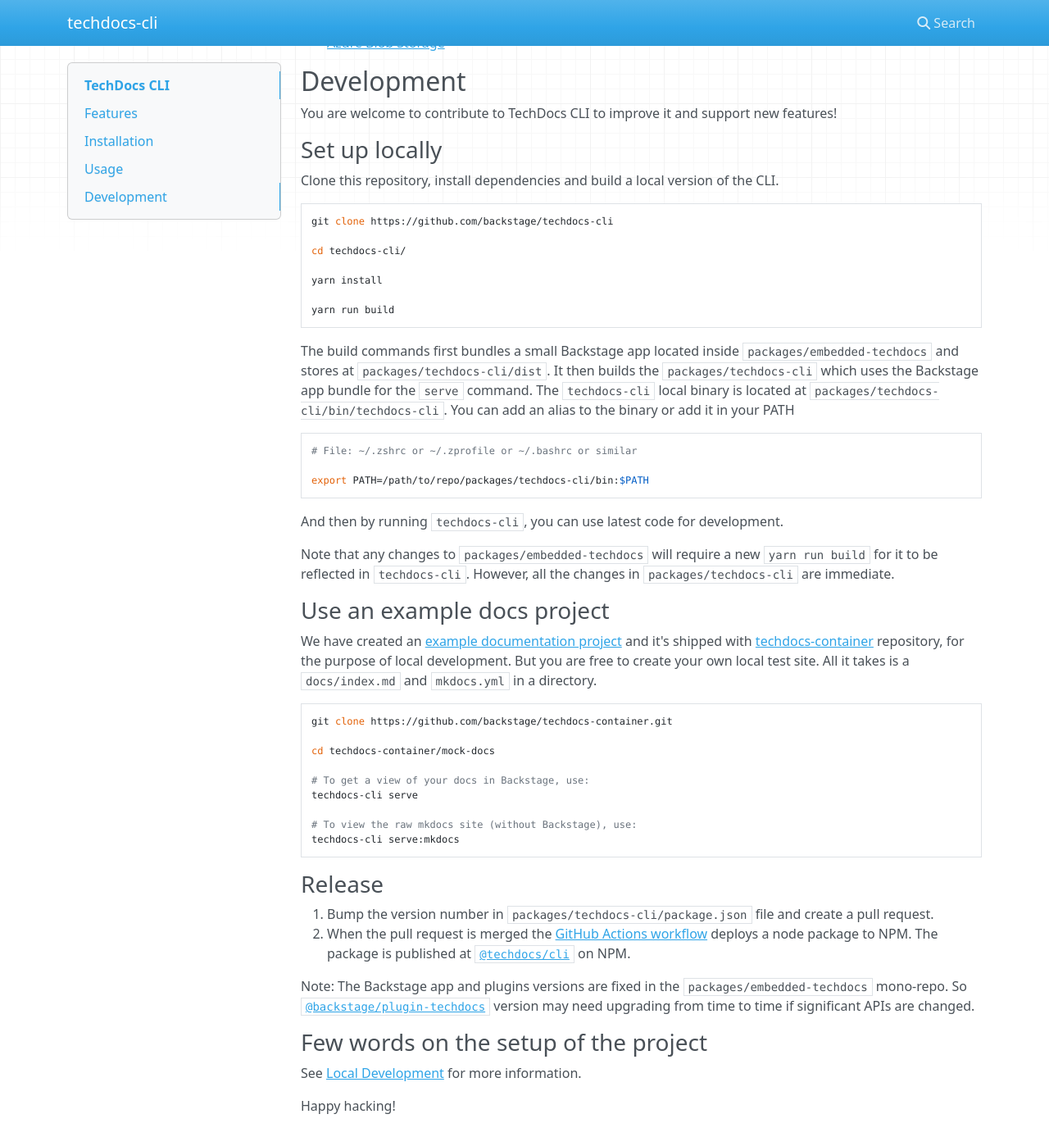
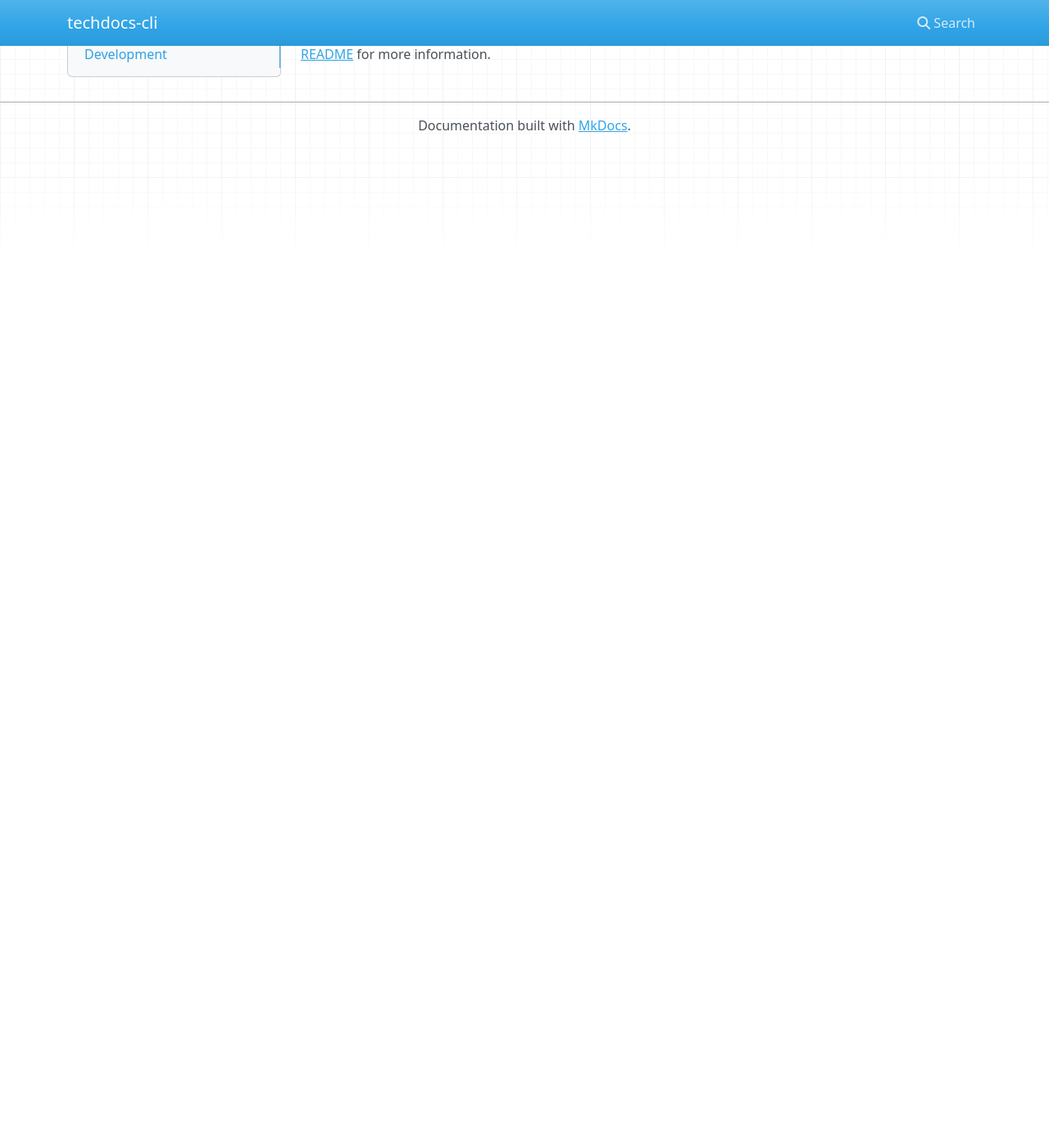
Before and after one commit to backstage/techdocs-cli, an MkDocs documentation site: the page built from docs/README.md, in a window 1280 px wide and 1400 px high, scrolled down 4603 px. Shown: the whole window at 82% size. Built offline with MkDocs 1.6.1, drawn with Linux system fonts in a browser that asks for light colours; nearby versions of some CDN libraries; after the commit the page ends 4784 px from its top, so only the background shows below that.

Commit message:
update docs

````diff
--- a/docs/README.md
+++ b/docs/README.md
@@ -1,6 +1,4 @@
 # TechDocs CLI
-
-[![NPM Version badge](https://img.shields.io/npm/v/@techdocs/cli)](https://www.npmjs.com/package/@techdocs/cli)
 
 Utility command line interface for managing TechDocs sites in [Backstage](https://github.com/backstage/backstage).
 
@@ -204,61 +202,6 @@
 
 ## Development
 
-You are welcome to contribute to TechDocs CLI to improve it and support new features!
-
-### Set up locally
-
-Clone this repository, install dependencies and build a local version of the CLI.
-
-```bash
-git clone https://github.com/backstage/techdocs-cli
-
-cd techdocs-cli/
-
-yarn install
-
-yarn run build
-```
-
-The build commands first bundles a small Backstage app located inside `packages/embedded-techdocs` and stores at `packages/techdocs-cli/dist`. It then builds the `packages/techdocs-cli` which uses the Backstage app bundle for the `serve` command.
-The `techdocs-cli` local binary is located at `packages/techdocs-cli/bin/techdocs-cli`. You can add an alias to the binary or add it in your PATH
-
-```bash
-# File: ~/.zshrc or ~/.zprofile or ~/.bashrc or similar
-
-export PATH=/path/to/repo/packages/techdocs-cli/bin:$PATH
-```
-
-And then by running `techdocs-cli`, you can use latest code for development.
-
-Note that any changes to `packages/embedded-techdocs` will require a new `yarn run build` for it to be reflected in `techdocs-cli`. However, all the changes in `packages/techdocs-cli` are immediate.
-
-### Use an example docs project
-
-We have created an [example documentation project](https://github.com/backstage/techdocs-container/tree/main/mock-docs) and it's shipped with [techdocs-container](https://github.com/backstage/techdocs-container) repository, for the purpose of local development. But you are free to create your own local test site. All it takes is a `docs/index.md` and `mkdocs.yml` in a directory.
-
-```bash
-git clone https://github.com/backstage/techdocs-container.git
-
-cd techdocs-container/mock-docs
-
-# To get a view of your docs in Backstage, use:
-techdocs-cli serve
-
-# To view the raw mkdocs site (without Backstage), use:
-techdocs-cli serve:mkdocs
-```
-
-### Release
-
-1. Bump the version number in `packages/techdocs-cli/package.json` file and create a pull request.
-2. When the pull request is merged the [GitHub Actions workflow](https://github.com/backstage/techdocs-cli/blob/main/.github/workflows/main.yml) deploys a node package to NPM. The package is published at [`@techdocs/cli`](https://www.npmjs.com/package/@techdocs/cli) on NPM.
-
-Note: The Backstage app and plugins versions are fixed in the `packages/embedded-techdocs` mono-repo. So [`@backstage/plugin-techdocs`](https://github.com/backstage/techdocs-cli/blob/main/packages/embedded-techdocs/packages/app/package.json) version may need upgrading from time to time if significant APIs are changed.
-
-### Few words on the setup of the project
-
-See [Local Development](https://github.com/backstage/techdocs-cli/README.md#local-development)
+You are welcome to contribute to TechDocs CLI to improve it and support new
+features! See the project [README](https://github.com/backstage/techdocs-cli/blob/main/README.md)
 for more information.
-
-Happy hacking!
````
Also changed, not shown: README.md (+48 -8 lines), package.json (+17 -2 lines), 2 other files.
